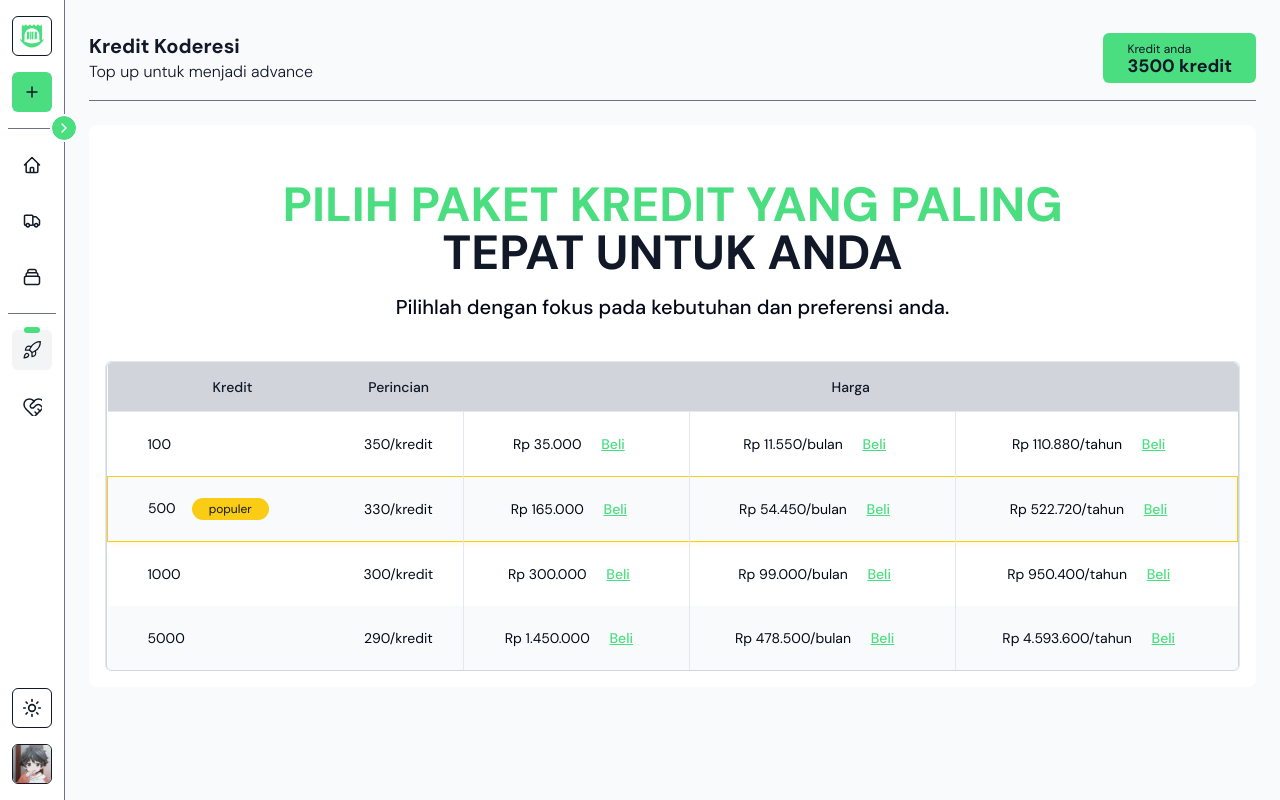
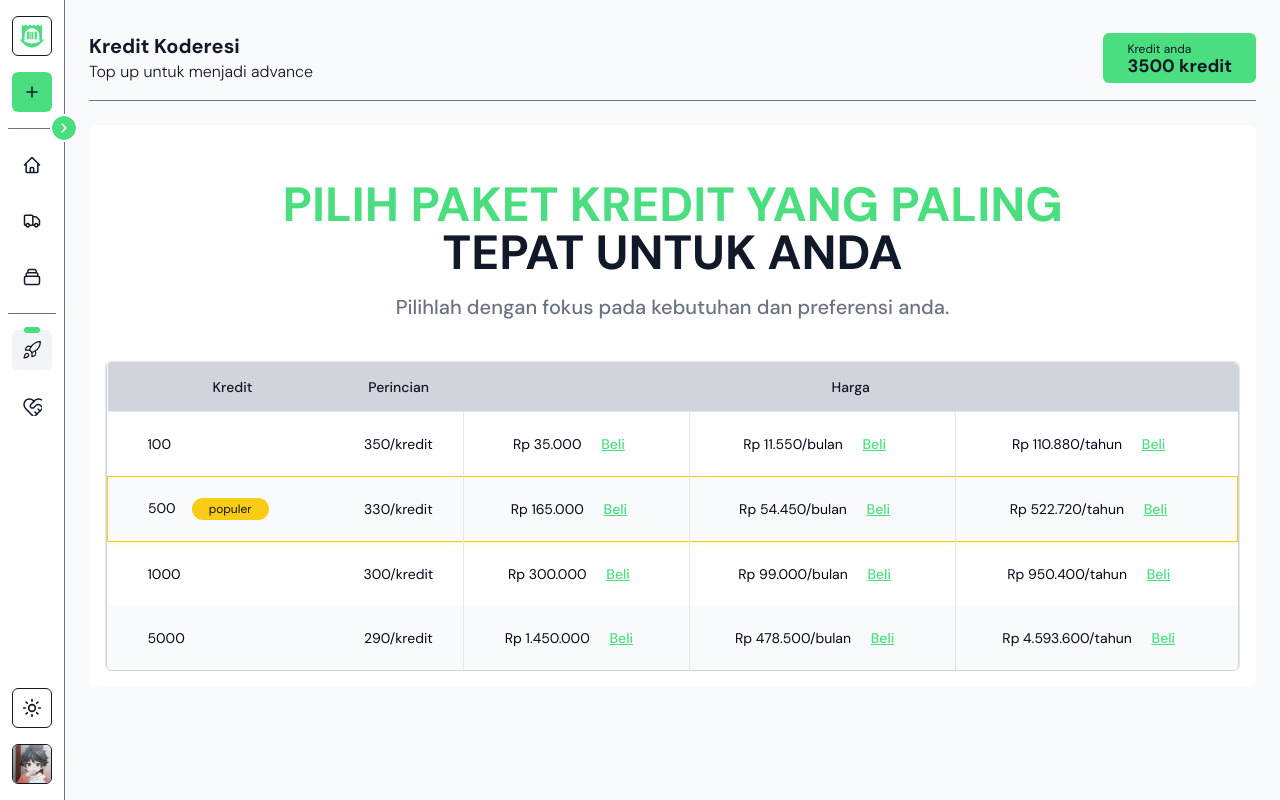
Before and after one commit to shiqocred/koderesi-fe, a Next.js app: page /top-up in a window 1280 px wide. Built offline with nearby package versions, Linux system fonts and the light colour scheme.

Commit message:
fix top-up page

```diff
--- a/app/(dashboard)/(klien)/top-up/page.tsx
+++ b/app/(dashboard)/(klien)/top-up/page.tsx
@@ -15,9 +15,11 @@ const TopUpPage = () => {
           <div className="flex w-full flex-col max-w-4xl  gap-4">
             <h2 className="text-5xl font-bold uppercase text-green-400">
               Pilih Paket Kredit Yang Paling{" "}
-              <span className="text-gray-900">Tepat Untuk Anda</span>
+              <span className="text-gray-900 dark:text-white">
+                Tepat Untuk Anda
+              </span>
             </h2>
-            <p className="font-medium text-xl">
+            <p className="font-medium text-xl text-gray-500 dark:text-gray-300">
               Pilihlah dengan fokus pada kebutuhan dan preferensi anda.
             </p>
           </div>
```
